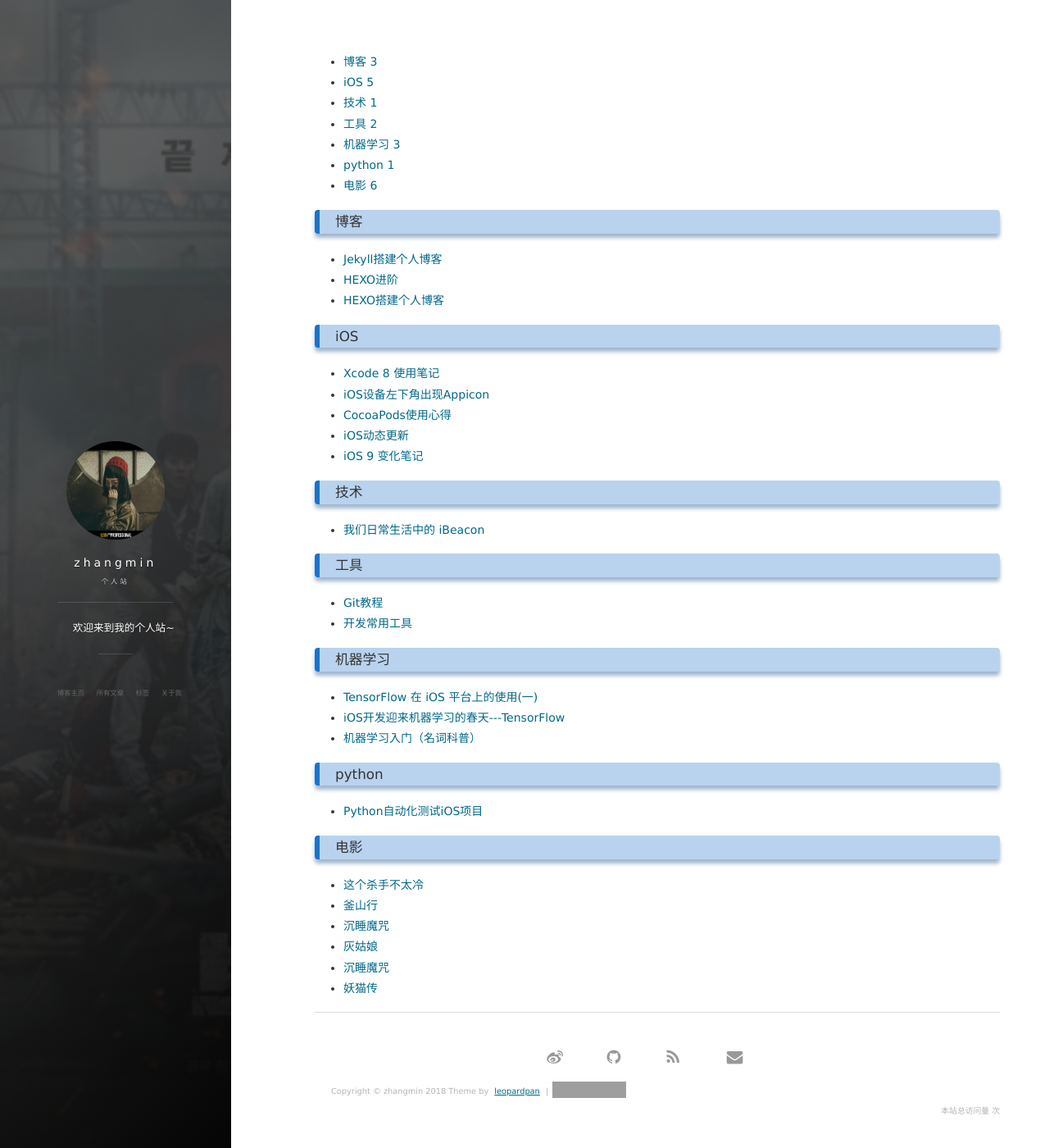
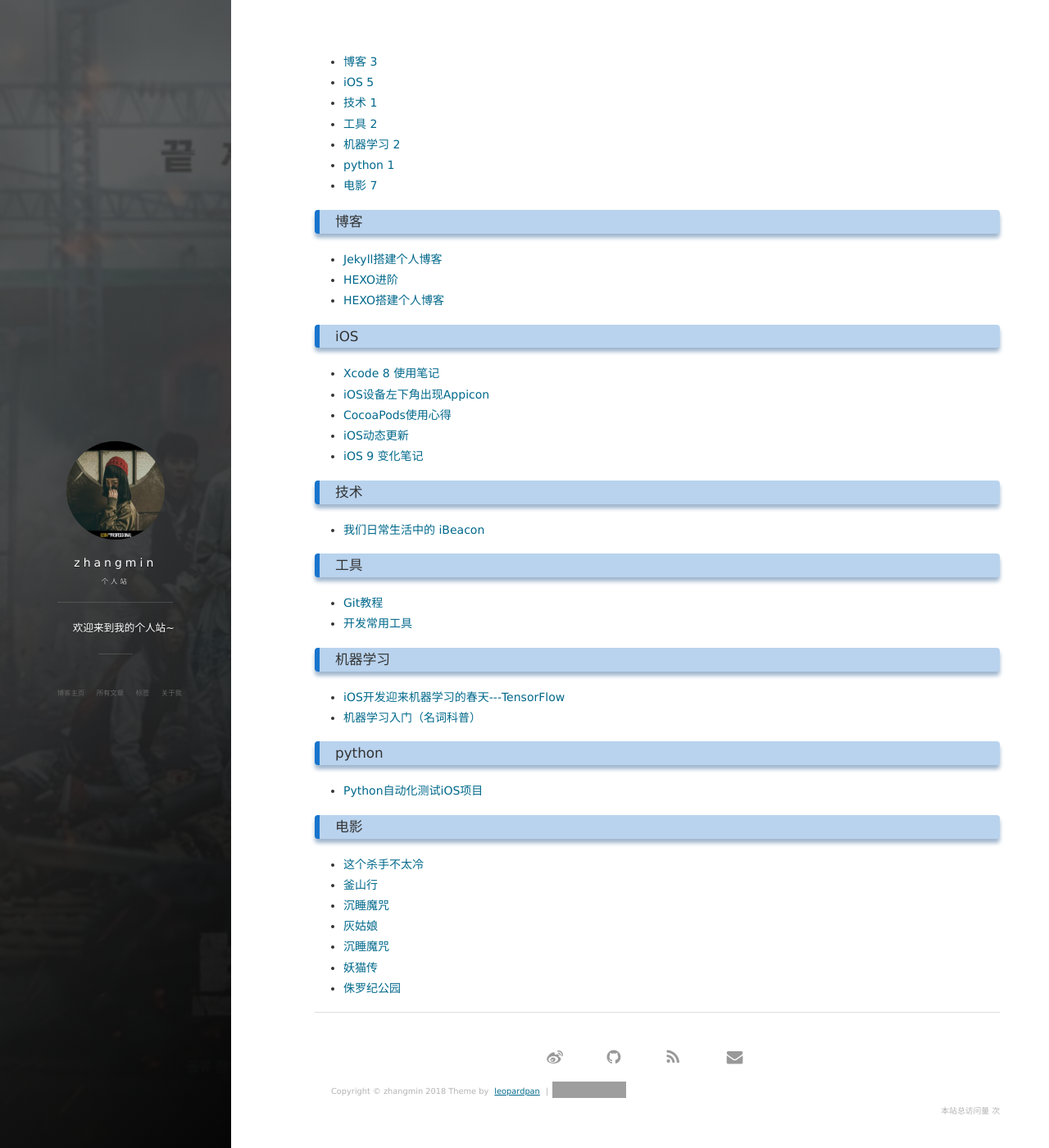
Before and after one commit to zmdmz/zmdmz.github.io, a Jekyll site: the page built from tags.html, in a window 1280 px wide and 1400 px high. Shown: the whole window at 82% size. Built offline with Jekyll 4.4.1, drawn with Linux system fonts in a browser that asks for light colours; nearby versions of some CDN libraries; comment, search, counter and statistics services are not loaded; some of the changed lines change nothing that is shown; grey boxes are pictures that could not be loaded.

Commit message:
Update 2016-11-03-TensorFlowOniOSUse1.md

````diff
--- a/_posts/2016-11-03-TensorFlowOniOSUse1.md
+++ b/_posts/2016-11-03-TensorFlowOniOSUse1.md
@@ -1,58 +1,86 @@
 ---
 layout: post
-title: TensorFlow 在 iOS 平台上的使用(一)
+title: 侏罗纪公园
 date: 2016-11-03
-tags: 机器学习
+tags:  电影
 ---
-
-　　距离上次使用 TensorFlow 在iOS平台上做的小 Demo，已经过了四个月了，今天忽然想再看看,发现 Demo 已经不见了，我只能从头在编一次，这次发现编译 iOS 库，简单多了。
-
-　　tensorflow [下载地址](https://github.com/tensorflow/tensorflow/archive/master.zip)，tensorflow 最近提交的时间：2016-11-03，commit：`7b7c02de56e013482b5fe5ab05e576dc98fe5742` 。
+<div>
+  <img src="/images/14.jpg">
+  </div>
+　　基本信息
 
 
-　　下载完成后打开文件，找到目录 `tensorflow-master/tensorflow/contrib/ios_examples` 你会发现目录下有三个项目和一个 README.md 。
+《侏罗纪公园》（Jurassic Park）是一部1993年的科幻冒险电影，改编自迈克尔·克莱顿于1990年发表的同名小说，由史蒂文·斯皮尔伯格执导，环球电影公司出品，山姆·尼尔、劳拉·邓恩、杰夫·高布伦主演，于1993年6月11日年美国上映。 [1]
 
-```
-benchmark 、 camera 、 simple 、README.md
+影片主要讲述了哈蒙德博士召集大批科学家利用凝结在琥珀中的史前蚊子体内的恐龙血液提取出恐龙的遗传基因，将已绝迹6500万年的史前庞然大物复生，使整个努布拉岛成为恐龙的乐园，即“侏罗纪公园”。但在哈蒙德带孙子孙女首次游览时，恐龙发威了。 [2]
 
-```
+中文名《侏罗纪公园》 外文名《Jurassic Park》 出品时间1993年 出品公司环球影业 发行公司环球影业 制片地区美国 制片成本$63,000,000 拍摄地点夏威夷考艾岛 [3]  拍摄日期1992年8月24日-1992年11月30日 导    演史蒂文·斯皮尔伯格 编    剧迈克尔·克莱顿，大卫·凯普 制片人凯瑟琳·肯尼迪 类    型科幻，冒险 主    演山姆·尼尔，劳拉·邓恩，杰夫·高布伦，塞缪尔·杰克逊，理查德·阿滕伯勒 片    长127分钟 上映时间1993年6月11日（美国） 票    房$402,453,882（北美） [4]  分    级PG-13（USA） 对白语言英语/西班牙语/粤语 色    彩彩色 imdb编码tt0107290 主要奖项奥斯卡最佳视觉效果奖 全球票房1029153882美元
 
-### 如果你发现项目无法运行，请看这里
 
-　　对于任何项目我们首先打开的应该是 README.md ，里面一般情况都会有介绍如何使用这个项目，tensorflow 也不会例外。README 开头就说了，这个目录里有如何在 iOS 平台上使用 tensorflow 的例子，但是需要注意几点：
 
-* 你的 Xcode 版本必须是 7.3 或更高版本，并且有安装 command-line 工具 。
-* 项目(Examples) 里必须包含一个静态库：`libtensorflow-core.a` 。
-* 下载 [Inception v1](https://storage.googleapis.com/download.tensorflow.org/models/inception5h.zip)，解压后将 label 和 graph 放在 simple 和 camera 的项目中。
+剧情简介
 
-### camera 项目的使用
+编辑
 
-　　camera 项目在 tensorflow-master/tensorflow/contrib/ios_examples 目录下，如果你是直接打开 camera 项目，编译你会发现报错缺少 imagenet_comp_graph_label_strings.txt 和 tensorflow_inception_graph.pb 两个文件，这两个文件上面已经说到了下载 [Inception v1](https://storage.googleapis.com/download.tensorflow.org/models/inception5h.zip) 解压得到。现在还差 静态库：`libtensorflow-core.a` ，这个需要我们自己编译。
+哈蒙德博士立志要建立一个非同寻常的公园：
 
-#### 编译静态库：libtensorflow-core.a
+剧照
+剧照(28张)
 
-进入目录：tensorflow-master/tensorflow/contrib/makefile，你可以看到一大堆 .sh 结尾的文件，找到 build_all_ios.sh ，Mac 上可以直接在 termina（终端）上运行命令编译
 
-```
-$ sh build_all_ios.sh
-```
 
-这个编译的过程是很漫长的，一般在一个小时左右。也有可能你在编译的过程中会遇到问题，这次我只遇到一个问题：
+ 恐龙将是这个公园的主角。他把众多科学家收归旗下，利用琥珀里面困住的远古蚊子体内的血液，提取出恐龙的基因信息，利用这些信息培育繁殖恐龙。结果如愿以偿，他把努布拉岛建立成了一个恐龙公园，坚信可以从中赚取大钱。然而，科学家们则忧心忡忡。
+　　不幸的事情果然发生了。虽然公园有电脑系统管理，但却因为被员工破坏而造成了无法挽救的失控：所有的恐龙逃出了控制区，人们纷纷逃窜却逃不过恐龙的魔爪。恐龙自相残杀，人们亦死难无数，最后幸存者寥寥，只得四人逃出生天。努布拉岛上空弥漫着恐怖的气息。 [2]
 
-```
-configure.ac:30: error: required file 'build-aux/ltmain.sh' not found
-configure.ac:24: installing 'build-aux/missing'
-Makefile.am: installing 'build-aux/depcomp'
-parallel-tests: installing 'build-aux/test-driver'
-autoreconf: automake failed with exit status: 1
 
-```
+格兰特博士
 
-解决方法是：先卸载 libtool 在重新安装，`brew uninstall libtool` && `brew install libtool`
+演员 山姆·尼尔
 
-如果你还遇到了其它问题，可以看看我之前的一片文章 [iOS开发迎来机器学习的春天---TensorFlow](http://baixin.io/2016/07/iOSMachineLearning_TensorFlow/) ，或者是直接去 tensorflow 的 [Issues](https://github.com/tensorflow/tensorflow/issues) 里面找。
 
-一个小时后。。。　如果编译没出问题，你可以在目录　`tensorflow-master/tensorflow/contrib/makefile／gen/lib` 下找到一个静态库：`libtensorflow-core.a` ，把这个静态库拷贝到 camera 项目中，然后编译运行。
+资深考古学家，致力于古生物学，不怎么喜欢小孩子，在蒙大拿有一个化石发掘场，对恐龙有着狂热的好奇心。
 
-<br>
-转载请注明：[潘柏信的博客](http://baixin) » [点击阅读原文]()
+
+
+ 塞特勒博士
+
+演员 劳拉·邓恩
+
+
+植物学家，对大自然有着无与伦比的热爱。对古植物了如指掌，是葛兰特博士的老搭档，在公园遭遇灾难的时候，勇敢的挺身而出。
+
+
+
+ 马尔科姆博士
+
+演员 杰夫·高布伦
+
+
+数学家（伊恩是一个数学家，专攻数学中称之为“混沌理论的一个分支”），对于宇宙万物都有自己的一番见解。幽默、性格开朗。
+
+
+
+ 约翰·哈蒙德
+
+演员 理查德·阿滕伯勒
+
+
+侏罗纪公园的创始者，曾资助过格兰特博士的化石发掘，立志建立一个非比寻常的公园，从蚊子血中提取出恐龙基因，克隆恐龙。
+
+
+
+ 丽克斯
+
+演员 阿丽亚娜·理查兹
+
+
+哈蒙德的孙女，带着弟弟蒂姆来努布拉岛度假游览，性格比较文静，她是个电脑软件方面的天才，正是她修复的公园的安保和通讯系统。
+
+
+
+ 蒂姆
+
+演员 约瑟夫·梅泽罗
+
+
+哈蒙德的孙子，喜爱探险，比较爱看格兰特博士所著的书籍
````
